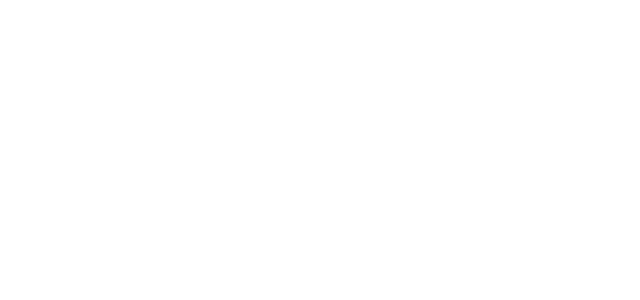
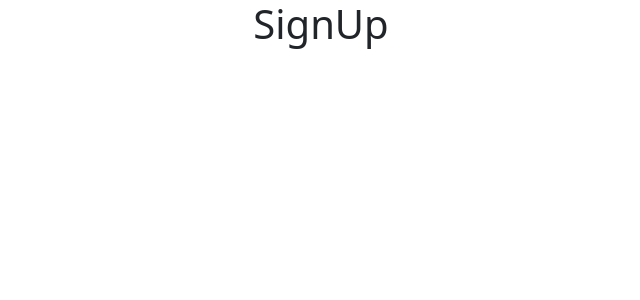
Before and after one commit to lukescheller/demo_store, a React (Create React App) app in the folder clothingstore/: page /signup in a window 1280 px wide. Shown: the top 300 px of the page, without its empty margins (319-959 px from the left). Built offline with nearby package versions, Linux system fonts and the light colour scheme.

Commit message:
second commit

```diff
--- a/clothingstore/package.json
+++ b/clothingstore/package.json
@@ -6,8 +6,10 @@
     "@testing-library/jest-dom": "^5.16.2",
     "@testing-library/react": "^12.1.3",
     "@testing-library/user-event": "^13.5.0",
+    "bootstrap": "^5.1.3",
     "react": "^17.0.2",
     "react-dom": "^17.0.2",
+    "react-router-dom": "^6.2.1",
     "react-scripts": "5.0.0",
     "web-vitals": "^2.1.4"
   },
--- a/clothingstore/src/App.js
+++ b/clothingstore/src/App.js
@@ -1,8 +1,21 @@
-import logo from "./logo.svg";
+import { BrowserRouter as Router, Routes, Route } from "react-router-dom";
+import "bootstrap/dist/css/bootstrap.min.css";
 import "./App.css";
+import Login from "./components/Login";
+import SignUp from "./components/SignUp";
 
 function App() {
-  return <div className="App"></div>;
+  return (
+    <Router>
+      <div className="App">
+        <Routes>
+          {/*react changes - Switch is now Routes - component is now element - element={<element/>} */}
+          <Route exact path="/" element={<Login />} />
+          <Route exact path="/signup" element={<SignUp />} />
+        </Routes>
+      </div>
+    </Router>
+  );
 }
 
 export default App;
--- a/clothingstore/src/components/Login.js
+++ b/clothingstore/src/components/Login.js
@@ -1,9 +1,11 @@
-import React from 'react'
+import React from "react";
 
 const Login = () => {
-  return <div>
-    login
-  </div>
-}
+  return (
+    <div>
+      <h1>Login</h1>
+    </div>
+  );
+};
 
-export const Login
+export default Login;
--- a/clothingstore/src/components/SignUp.js
+++ b/clothingstore/src/components/SignUp.js
@@ -1,9 +1,11 @@
-import React from 'react'
+import React from "react";
 
 const SignUp = () => {
-  return <div>
-    SignUp
-  </div>
-}
+  return (
+    <div>
+      <h1>SignUp</h1>
+    </div>
+  );
+};
 
-export const SignUp
+export default SignUp;
--- a/package.json
+++ b/package.json
@@ -12,11 +12,13 @@
   "author": "Luke Scheller 2022",
   "license": "ISC",
   "dependencies": {
+    "bootstrap": "^5.1.3",
     "concurrently": "^7.0.0",
     "config": "^3.3.7",
     "cors": "^2.8.5",
     "express": "^4.17.3",
     "mongoose": "^6.2.2",
-    "nodemon": "^2.0.15"
+    "nodemon": "^2.0.15",
+    "react-router-dom": "^6.2.1"
   }
 }
```
Also changed, not shown: 2 other files (tests, documents, lock files or other folders).
